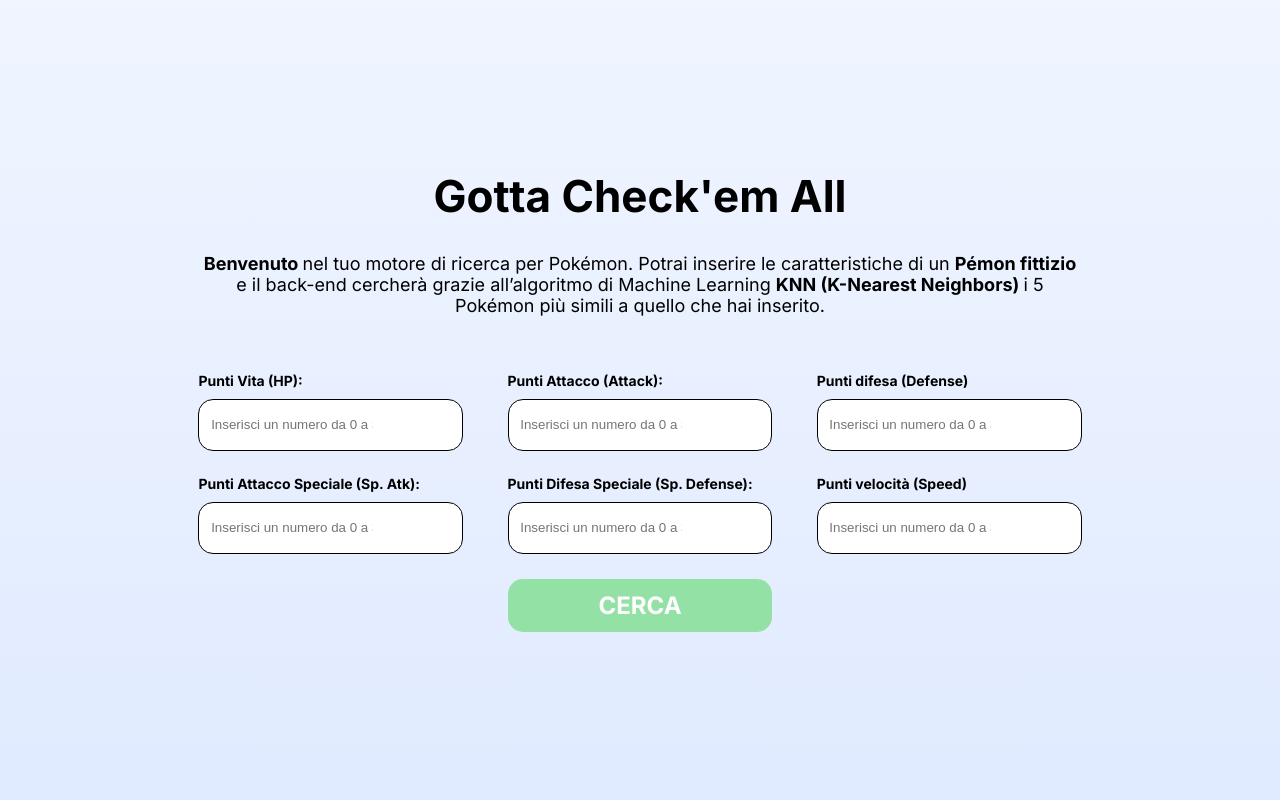
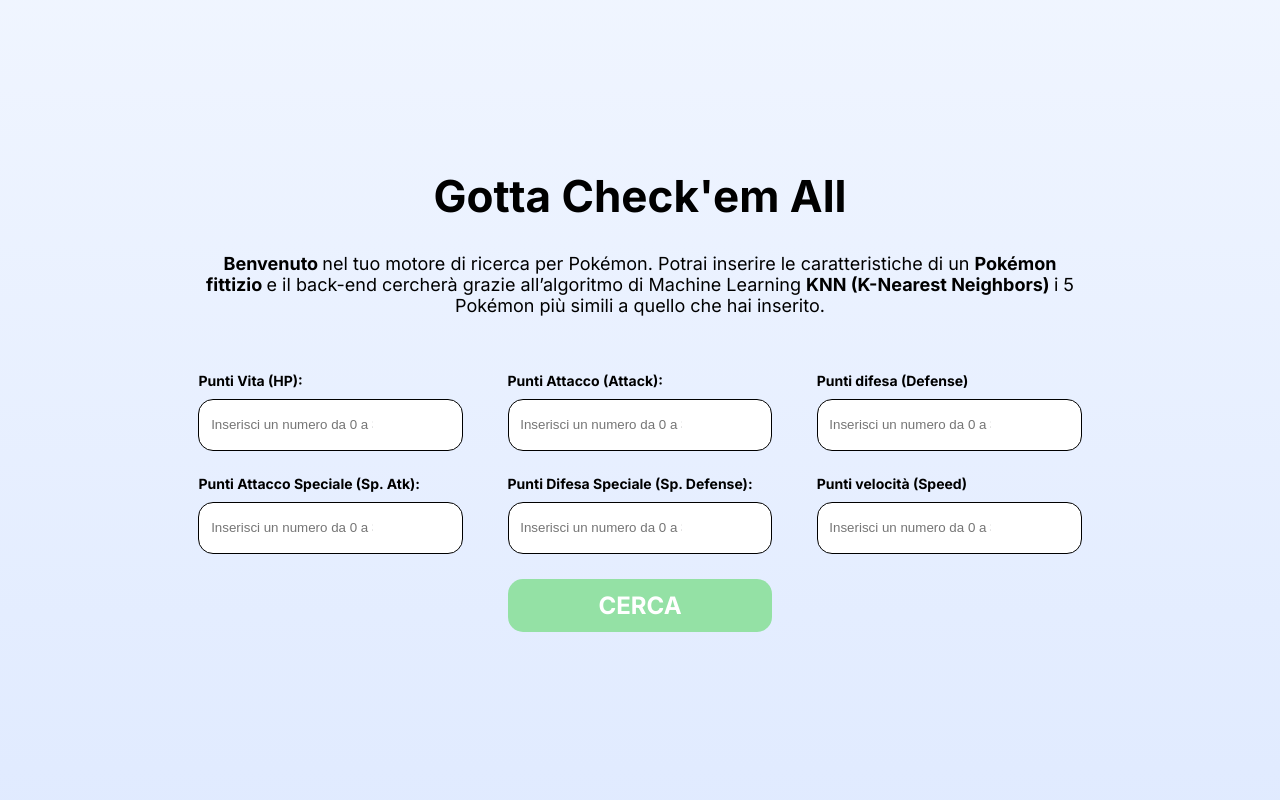
Before and after one commit to AtonksAlien/Pokemon-Project, a PHP site: page /skels/index.php in a window 1280 px wide. Run offline with PHP 8.4, Linux system fonts and the light colour scheme.

Commit message:
fixed style
fixed style

```diff
--- a/skels/index.php
+++ b/skels/index.php
@@ -10,6 +10,7 @@
     <title>Gotta Catch'em All</title>
 </head>
 <body>
+    <div class="contenitore">
         <div class="container">
 
             <div>
@@ -18,7 +19,7 @@
 
             <div class="sottotitolo">
                 <h3>
-                <strong> Benvenuto </strong>nel tuo motore di ricerca per Pokémon. Potrai inserire le caratteristiche di un <strong>Pémon fittizio </strong>e il back-end
+                    <strong> Benvenuto </strong>nel tuo motore di ricerca per Pokémon. Potrai inserire le caratteristiche di un <strong>Pokémon fittizio </strong>e il back-end
                     cercherà grazie all’algoritmo di Machine Learning <strong>KNN (K-Nearest Neighbors) </strong>i 5 Pokémon più simili a quello che hai
                     inserito.
                 </h3>
@@ -72,6 +73,7 @@
             </section>
 
         </div>
+    </div>
 
     <script src="../static/js/script.js"></script>
 </body>
--- a/static/css/style.css
+++ b/static/css/style.css
@@ -2,14 +2,21 @@
     margin: 0px;
 }
 
+.contenitore{
+    background: linear-gradient(180deg, hsla(219, 100%, 97%, 1) 0%, hsla(220, 100%, 94%, 1) 100%);
+    display: flex;
+    justify-content: center;
+    align-items: center;
+    min-height: 100vh;
+}
+
 .container{
-    background: linear-gradient(180deg, hsla(219, 100%, 97%, 1) 0%, hsla(220, 100%, 94%, 1) 100%);
-    height: 100vh;
-    width: 100vw;
     display: flex;
     flex-direction: column;
     justify-content: center;
     align-items: center;
+    margin-top: 30px;
+    margin-bottom: 30px;
 }
 
 .titolone{
```
Lines whose indentation alone changed are shown as unchanged.
